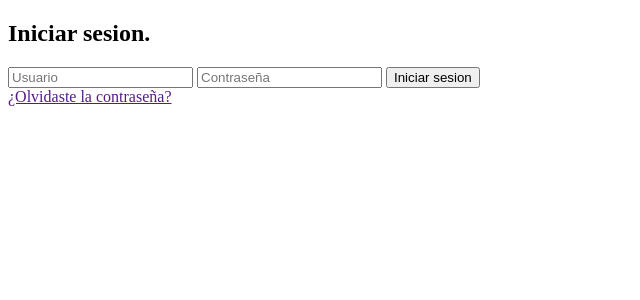
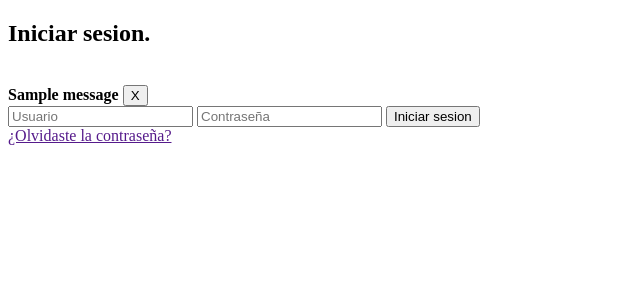
Before and after one commit to Will-8a/AppReport, a Flask app: page /login in a window 1280 px wide. Shown: the top 300 px of the page, without its empty margins (0-640 px from the left). Run offline with Flask 3, Linux system fonts and the light colour scheme; one stand-in notice (Sample message) is shown; some libraries are stand-ins or nearby versions.

Commit message:
Actualiza el archivo src/templates/auth/login.html
Agrega codigo para mostrar mensajes flash

```diff
--- a/src/templates/auth/login.html
+++ b/src/templates/auth/login.html
@@ -9,6 +9,19 @@
         <div></div>
         <h2>Iniciar sesion.</h2>
         <div>
+            {% with messages = get_flashed_messages() %}
+                {% if messages %}
+                <br>
+                    {% for message in messages %}
+                    <!-- Div con el alert -->
+                    <div>
+                        <strong>{{ message }}</strong>
+                        <!-- boton para cerrar el alert -->
+                        <button type="button">X</button>
+                    </div>
+                    {% endfor %}
+                {% endif %}
+            {% endwith %}
             <form id="loginform" action="/login" method="POST">
                 <input type="hidden" name="csrf_token" value="{{ csrf_token() }}">
                 <input type="text" name="username" autocomplete="username" placeholder="Usuario" required>
```
